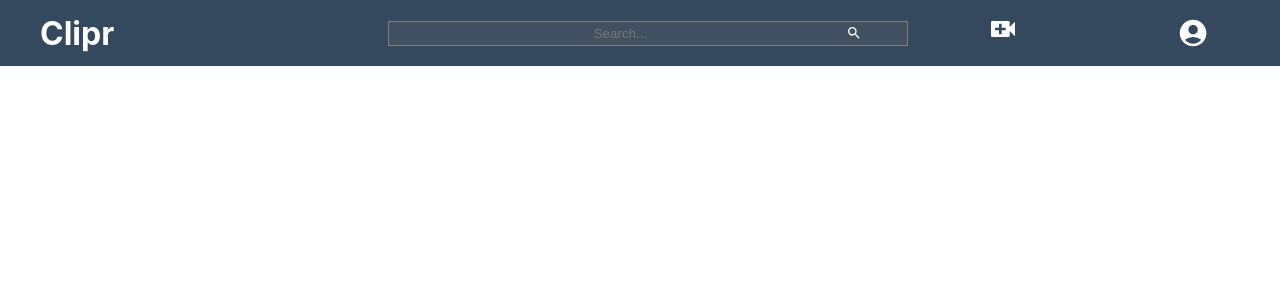
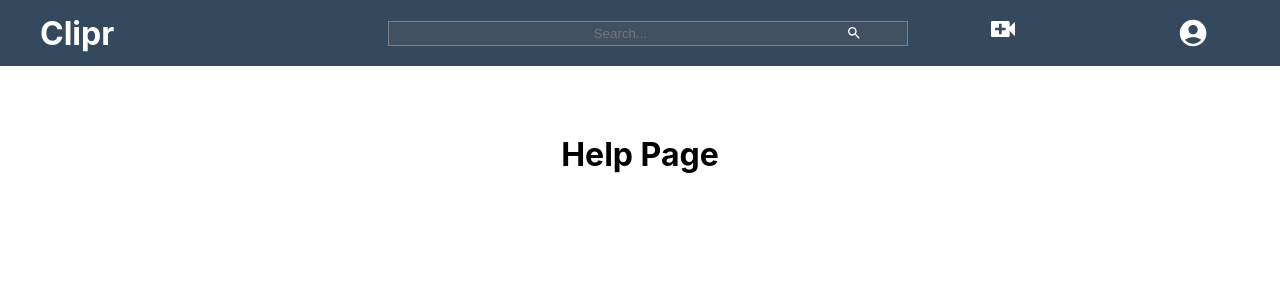
Before and after one commit to Telakshan/Clipr, a React (Create React App) app in the folder clipr/: page /help in a window 1280 px wide. Shown: the top 300 px of the page. Built offline with nearby package versions, Linux system fonts and the light colour scheme.

Commit message:
switched info page to pages folder

```diff
--- a/clipr/src/App.js
+++ b/clipr/src/App.js
@@ -8,7 +8,7 @@ import {
 } from "react-router-dom";
 
 import Navbar from "./Components/Navbar/Navbar";
-import Info from "./Components/Info/Info";
+import Info from "./Pages/Info/Info";
 import Register from "./Components/Register/Register";
 import Login from "./Components/Login/Login";
 import Button from "./Components/Button/Button";
@@ -16,6 +16,7 @@ import Video from "./Components/VideoList/Video/Video";
 import VideoList from "./Components/VideoList/VideoList";
 import Homepage from "./Components/Hompage/Homepage";
 import NewVideo from "./Pages/NewVideo";
+import Help from "./Pages/Info/Help";
 
 function App() {
   const [token, setToken] = useState(false);
@@ -49,6 +50,7 @@ function App() {
           <Route exact path="/register" component={Register} />
           <Route exact path="/upload" component={NewVideo} />
           <Route exact path="/home" component={Homepage} />
+          <Route exact path='/help' component={Help}/>
         </Switch>
       </Router>
     </AuthContext.Provider>
--- a/clipr/src/Components/VideoList/VideoList.js
+++ b/clipr/src/Components/VideoList/VideoList.js
@@ -1,12 +1,6 @@
 import React from "react";
-import GridList from "@material-ui/core/GridList";
-import GridListTile from "@material-ui/core/GridListTile";
-import GridListTileBar from "@material-ui/core/GridListTileBar";
-
 import image from "./Video/image.jfif";
 import Video from './Video/Video';
-import { IconButton } from "@material-ui/core";
-import { MdStarBorder } from "react-icons/md";
 
 import "./VideoList.scss";
 
--- /dev/null
+++ b/clipr/src/Pages/Info/Help.js
@@ -0,0 +1,15 @@
+import React from "react";
+
+import "./Help.scss";
+
+const Help = () => {
+  return (
+    <div className="page">
+      <div className="landing">
+        <h1>Help Page</h1>
+      </div>
+    </div>
+  );
+};
+
+export default Help;
--- a/clipr/src/Components/Info/Info.js
+++ b/clipr/src/Pages/Info/Info.js
@@ -5,7 +5,7 @@ import { FaTasks } from "react-icons/fa";
 import { AiFillCheckCircle } from "react-icons/ai";
 import { GoComment } from "react-icons/go";
 
-import Button from "../Button/Button";
+import Button from "../../Components/Button/Button";
 
 import "./Info.scss";
 
```
Also changed, not shown: clipr/src/Hooks/sendRequest.js (added), clipr/src/Pages/Info/Help.scss (added), clipr/src/Pages/Info/Info.scss (renamed from clipr/src/Components/Info/Info.scss).
